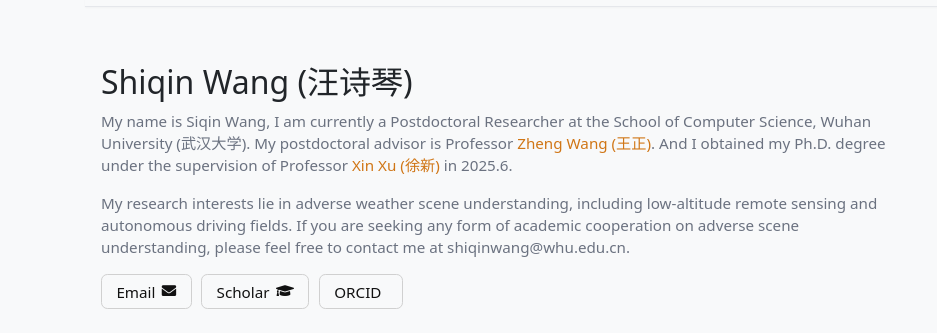
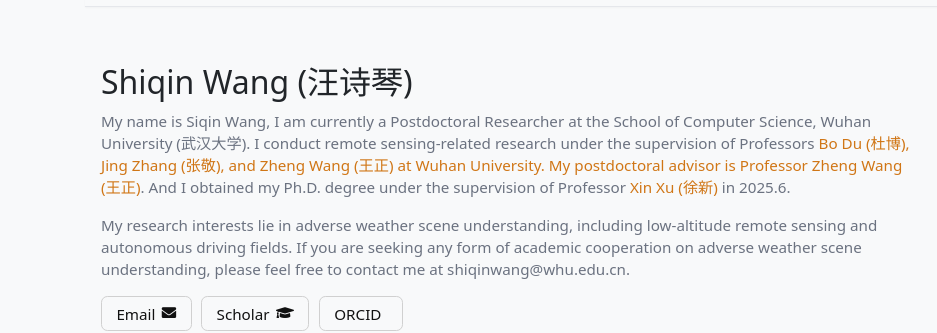
Before and after one commit to Wang-Shiqin/Wang-Shiqin.github.io, a plain HTML site: page index.html in a window 1280 px wide. Shown: the part 86-419 px from the top of the page, 0-937 px from the left. Drawn offline with nearby package versions, Linux system fonts and the light colour scheme; some packages are replaced by stand-ins of ours; grey boxes are pictures that could not be loaded; some icons are missing; a web font is replaced by a local one.

Commit message:
Add files via upload

```diff
--- a/index.html
+++ b/index.html
@@ -45,10 +45,10 @@
             <div class="col">
                 <h1 class="h2 " >Shiqin Wang (汪诗琴)</h1>
                     <p class="text-muted">
-                        My name is Siqin Wang, I am currently a Postdoctoral Researcher at the School of Computer Science, Wuhan University (武汉大学). My postdoctoral advisor is Professor <a target="_blank" href="https://wangzwhu.github.io/home/">Zheng Wang (王正)</a>. And I obtained my Ph.D. degree under the supervision of Professor <a target="_blank" href="http://www.vai-lab.com/member/XuXin.html">Xin Xu (徐新)</a> in 2025.6.
+                        My name is Siqin Wang, I am currently a Postdoctoral Researcher at the School of Computer Science, Wuhan University (武汉大学). I conduct remote sensing-related research under the supervision of Professors <a target="_blank" href="https://cs.whu.edu.cn/info/1019/2892.htm">Bo Du (杜博), <a target="_blank" href="https://jszy.whu.edu.cn/zhangjing123456/zh_CN/index.htm">Jing Zhang (张敬), and <a target="_blank" href="https://wangzwhu.github.io/home/">Zheng Wang (王正) at Wuhan University. My postdoctoral advisor is Professor <a target="_blank" href="https://wangzwhu.github.io/home/">Zheng Wang (王正)</a>. And I obtained my Ph.D. degree under the supervision of Professor <a target="_blank" href="http://www.vai-lab.com/member/XuXin.html">Xin Xu (徐新)</a> in 2025.6.
                     </p>
                     <p class="text-muted">
-                        My research interests lie in adverse weather scene understanding, including low-altitude remote sensing and autonomous driving fields. If you are seeking any form of academic cooperation on adverse scene understanding, please feel free to contact me at shiqinwang@whu.edu.cn.
+                        My research interests lie in adverse weather scene understanding, including low-altitude remote sensing and autonomous driving fields. If you are seeking any form of academic cooperation on adverse weather scene understanding, please feel free to contact me at shiqinwang@whu.edu.cn.
                     </p>
 
 
```
Also changed, not shown: assets/images/wangshiqin.jpg (added).
